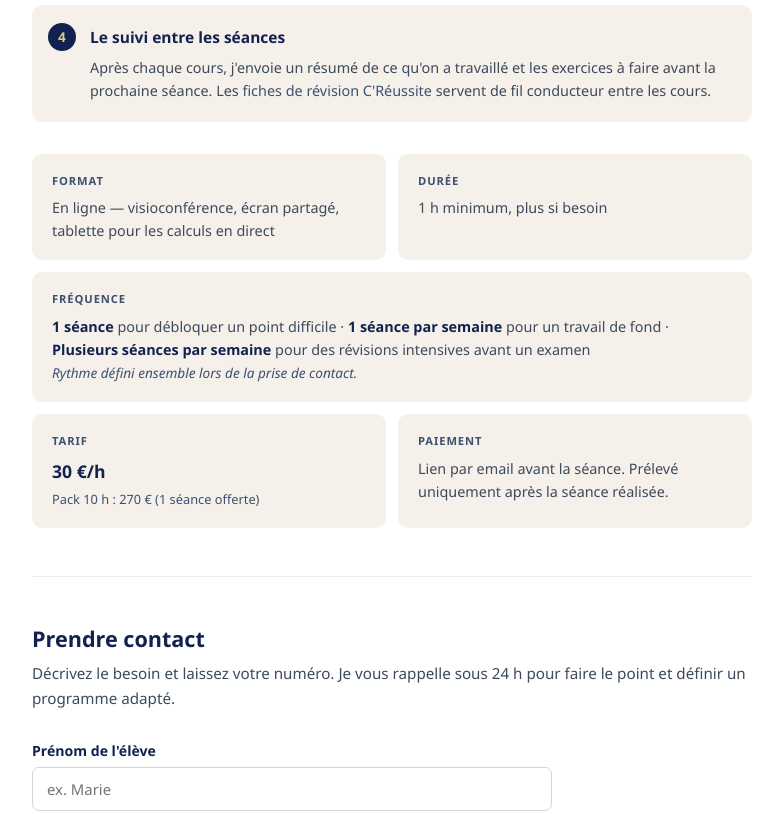
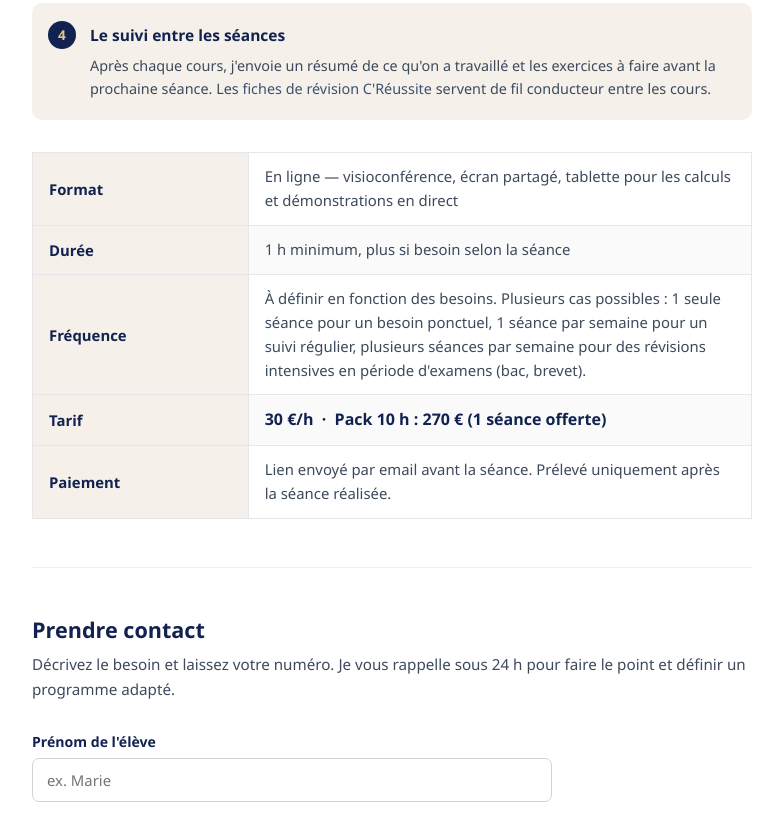
Before and after one commit to CReussite/website, a website: page docs/cours-particuliers/index.html in a window 1280 px wide. Shown: the part 1679-2499 px from the top of the page, without its empty margins (248-1031 px from the left). Drawn offline with Linux system fonts and the light colour scheme.

Commit message:
fix: cours particuliers — tableau HTML pour les modalités, fréquence simplifiée
Co-Authored-By: Claude Sonnet 4.6 <noreply@anthropic.com>

```diff
--- a/docs/cours-particuliers/index.html
+++ b/docs/cours-particuliers/index.html
@@ -189,24 +189,26 @@
     .cp-step h3 { font-size: 0.97rem; color: var(--royal-blue); margin-bottom: 5px; }
     .cp-step p { font-size: 0.9rem; color: var(--text-mid); margin: 0; line-height: 1.6; }
 
-    /* ── Modalités cards ── */
-    .cp-modalities { display: grid; grid-template-columns: 1fr 1fr; gap: 12px; margin-top: 28px; }
-    .cp-modality { background: var(--swan-wing); border-radius: 10px; padding: 18px 20px; }
-    .cp-modality-label {
-      font-size: 0.7rem;
-      font-weight: 700;
-      text-transform: uppercase;
-      letter-spacing: .08em;
-      color: var(--sapphire);
-      margin-bottom: 6px;
-      display: block;
+    /* ── Tableau modalités ── */
+    .cp-modalities-table { width: 100%; border-collapse: collapse; margin-top: 28px; font-size: 0.93rem; }
+    .cp-modalities-table th {
+      background: var(--swan-wing);
+      color: var(--royal-blue);
+      font-weight: 600;
+      text-align: left;
+      padding: 12px 16px;
+      border: 1px solid #e5e7eb;
+      width: 30%;
     }
-    .cp-modality-value { font-size: 0.9rem; color: var(--text-mid); line-height: 1.6; margin: 0; }
-    .cp-modality-value strong { color: var(--royal-blue); }
-    .cp-modality-price { font-size: 1.1rem; font-weight: 700; color: var(--royal-blue); margin: 0; }
-    .cp-modality-price small { display: block; font-size: 0.8rem; font-weight: 400; color: var(--sapphire); margin-top: 3px; }
-    .cp-modality-wide { grid-column: 1 / -1; }
-    @media (max-width: 520px) { .cp-modalities { grid-template-columns: 1fr; } }
+    .cp-modalities-table td {
+      padding: 12px 16px;
+      border: 1px solid #e5e7eb;
+      color: var(--text-mid);
+      vertical-align: top;
+      line-height: 1.6;
+    }
+    .cp-modalities-table tr:nth-child(even) td { background: #fafafa; }
+    .cp-modalities-table .price-cell { font-weight: 700; color: var(--royal-blue); font-size: 1rem; }
 
     /* ── Process ── */
     .cp-process { display: grid; gap: 0; border: 1px solid #e5e7eb; border-radius: 10px; overflow: hidden; margin-top: 24px; }
@@ -327,11 +329,11 @@ height="0" width="0" style="display:none;visibility:hidden" title="Google Tag Ma
     <section class="cp-hero">
       <span class="cp-surtitle">Cours particuliers en ligne</span>
       <h1>Cours particuliers de maths et physique-chimie en ligne</h1>
-      <p class="cp-hero-hook">Votre enfant bloque en maths ou en physique-chimie ? Il peut rattraper son retard et aborder le bac 2026 sereinement, avec la bonne méthode.</p>
-      <p class="cp-hero-sub">Du collège à la Terminale. Préparation Grand Oral. Par une polytechnicienne et docteure en sciences.</p>
+      <p class="cp-hero-hook">Votre enfant bloque en maths ou en physique-chimie ? Il veut rattraper son retard, progresser ou approfondir des notions pour aller plus loin ? Il peut y arriver avec la bonne méthode et les bons outils ! </p>
+      <p class="cp-hero-sub">Du collège à la Terminale, en passant par les ECE et la préparation Grand Oral. Par une polytechnicienne et docteure en sciences.</p>
       <div class="cp-hero-price">
         <strong>30 €/h</strong>
-        <span>Sans frais d'inscription, sans intermédiaire</span>
+        <span>Une séance offerte pour tout pack de 10h réservé.</span>
       </div>
       <br>
       <a href="#contact" class="btn btn-primary">Prendre contact →</a>
@@ -340,21 +342,19 @@ height="0" width="0" style="display:none;visibility:hidden" title="Google Tag Ma
 
     <!-- ══ 2. MATIÈRES ══ -->
     <section class="cp-section">
-      <h2>Cours de maths, physique-chimie et Grand Oral</h2>
+      <h2>Cours de maths et physique-chimie. Préparation au Grand Oral.</h2>
       <div class="cp-subjects">
 
         <div class="cp-subject-card">
           <span class="levels">6e à Terminale</span>
           <h3>Maths</h3>
-          <p>Reprendre les bases et préparer l'épreuve du bac avec confiance. Brevet 2026, bac 2026 : programme complet couvert.</p>
-          <a href="/fiches-maths-terminale/">Réviser les maths en Terminale →</a>
+          <p>Reprendre les fondamentaux. Lever les points de blocage. Travailler les automatismes. Approfondir. Se préparer aux examens avec confiance.</p>
         </div>
 
         <div class="cp-subject-card">
           <span class="levels">6e à Terminale</span>
           <h3>Physique-Chimie</h3>
-          <p>Comprendre la démarche scientifique, pas seulement les formules. Préparation à l'écrit et aux ECE du bac 2026.</p>
-          <a href="/fiches-physique-chimie-terminale/">Réviser la physique-chimie en Terminale →</a>
+          <p>Comprendre la démarche scientifique et les formules. Savoir les appliquer et apprendre à raisonner. Préparation aux examens et aux ECE 2026.</p>
         </div>
 
         <div class="cp-subject-card">
@@ -389,33 +389,30 @@ height="0" width="0" style="display:none;visibility:hidden" title="Google Tag Ma
       </div>
 
       <!-- Modalités -->
-      <div class="cp-modalities">
-        <div class="cp-modality">
-          <span class="cp-modality-label">Format</span>
-          <p class="cp-modality-value">En ligne — visioconférence, écran partagé, tablette pour les calculs en direct</p>
-        </div>
-        <div class="cp-modality">
-          <span class="cp-modality-label">Durée</span>
-          <p class="cp-modality-value">1 h minimum, plus si besoin</p>
-        </div>
-        <div class="cp-modality cp-modality-wide">
-          <span class="cp-modality-label">Fréquence</span>
-          <p class="cp-modality-value">
-            <strong>1 séance</strong> pour débloquer un point difficile ·
-            <strong>1 séance par semaine</strong> pour un travail de fond ·
-            <strong>Plusieurs séances par semaine</strong> pour des révisions intensives avant un examen
-            <br><em style="font-size:.85rem;color:var(--sapphire)">Rythme défini ensemble lors de la prise de contact.</em>
-          </p>
-        </div>
-        <div class="cp-modality">
-          <span class="cp-modality-label">Tarif</span>
-          <p class="cp-modality-price">30 €/h<small>Pack 10 h : 270 € (1 séance offerte)</small></p>
-        </div>
-        <div class="cp-modality">
-          <span class="cp-modality-label">Paiement</span>
-          <p class="cp-modality-value">Lien par email avant la séance. Prélevé uniquement après la séance réalisée.</p>
-        </div>
-      </div>
+      <table class="cp-modalities-table">
+        <tbody>
+          <tr>
+            <th scope="row">Format</th>
+            <td>En ligne — visioconférence, écran partagé, tablette pour les calculs et démonstrations en direct</td>
+          </tr>
+          <tr>
+            <th scope="row">Durée</th>
+            <td>1 h minimum, plus si besoin selon la séance</td>
+          </tr>
+          <tr>
+            <th scope="row">Fréquence</th>
+            <td>À définir en fonction des besoins. Plusieurs cas possibles : 1 seule séance pour un besoin ponctuel, 1 séance par semaine pour un suivi régulier, plusieurs séances par semaine pour des révisions intensives en période d'examens (bac, brevet).</td>
+          </tr>
+          <tr>
+            <th scope="row">Tarif</th>
+            <td class="price-cell">30 €/h &nbsp;·&nbsp; Pack 10 h : 270 € (1 séance offerte)</td>
+          </tr>
+          <tr>
+            <th scope="row">Paiement</th>
+            <td>Lien envoyé par email avant la séance. Prélevé uniquement après la séance réalisée.</td>
+          </tr>
+        </tbody>
+      </table>
     </section>
 
     <!-- ══ 4. FORMULAIRE (remonté) ══ -->
@@ -505,8 +502,9 @@ height="0" width="0" style="display:none;visibility:hidden" title="Google Tag Ma
     <section class="cp-section">
       <h2>Votre professeure : Camille Reinhardt, polytechnicienne</h2>
       <div class="cp-bio">
-        <p>Diplômée de l'École polytechnique et docteure de l'Université Paris-Saclay, je donne des cours de maths et de physique-chimie depuis plus de cinq ans. J'ai accompagné des élèves de la 6e à la Terminale, des étudiants en BTS et des adultes en reconversion.</p>
-        <p>Je suis passée par les concours les plus exigeants (prépa PCSI/PC, Polytechnique). Je connais les attentes de chaque niveau sur le bout des doigts. Et j'identifie précisément ce qui bloque avant de commencer à expliquer : le problème, ce n'est presque jamais l'intelligence, c'est la méthode. <a href="/a-propos/" style="color:var(--sapphire);text-decoration:underline;">En savoir plus →</a></p>
+        <p>Diplômée de l'École polytechnique et docteure de l'Université Paris-Saclay, je donne des cours de maths et de physique-chimie depuis plus de cinq ans. J'ai accompagné des élèves de la 6e à la Terminale, depuis plusieurs années.</p>
+        <p>Je suis passée par les concours les plus exigeants (prépa PCSI/PC, Polytechnique). Je connais les attentes de chaque niveau sur le bout des doigts.
+        <a href="/a-propos/" style="color:var(--sapphire);text-decoration:underline;">En savoir plus →</a></p>
       </div>
       <div class="cp-testimonials">
         <div class="cp-testi">
```
